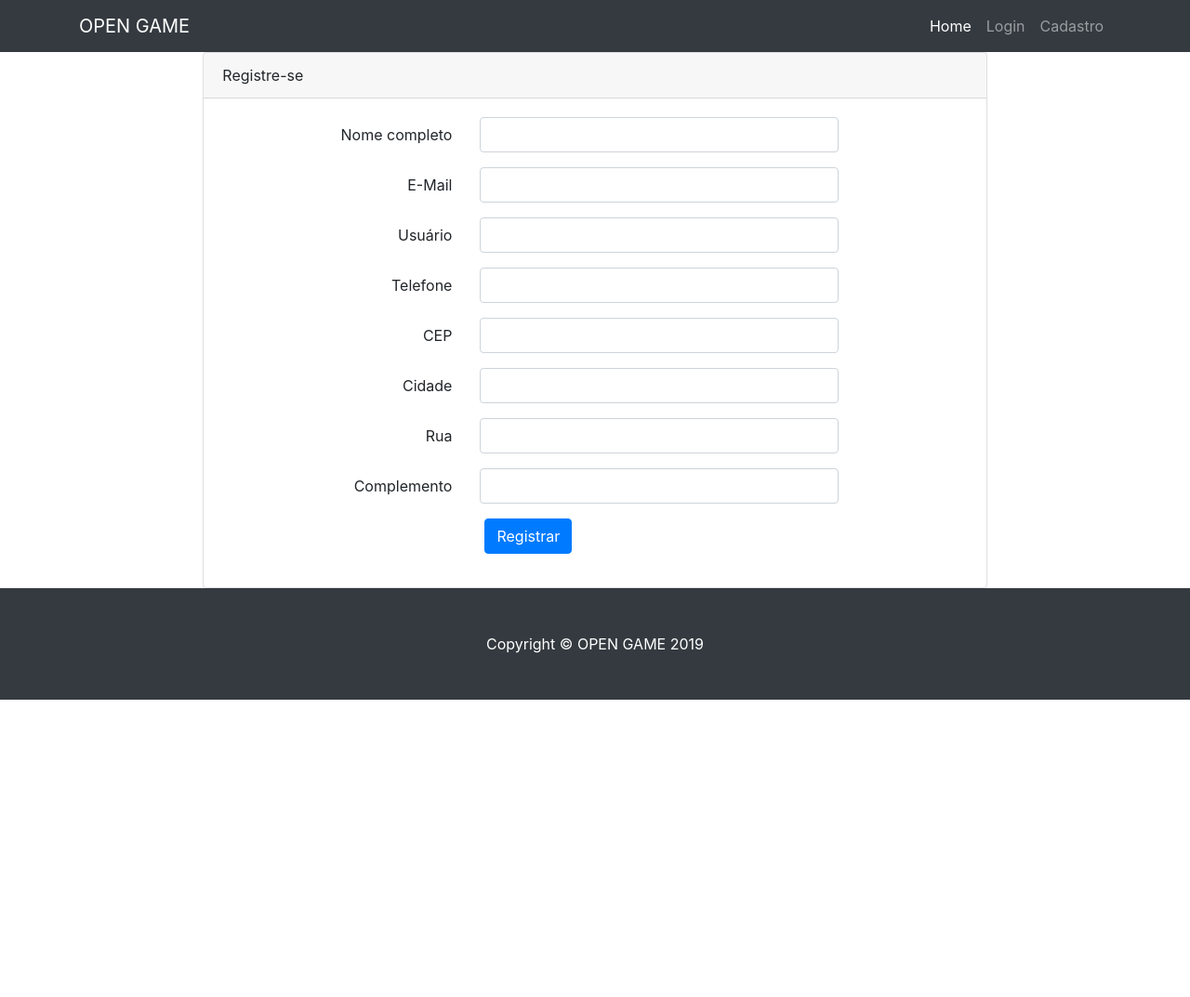
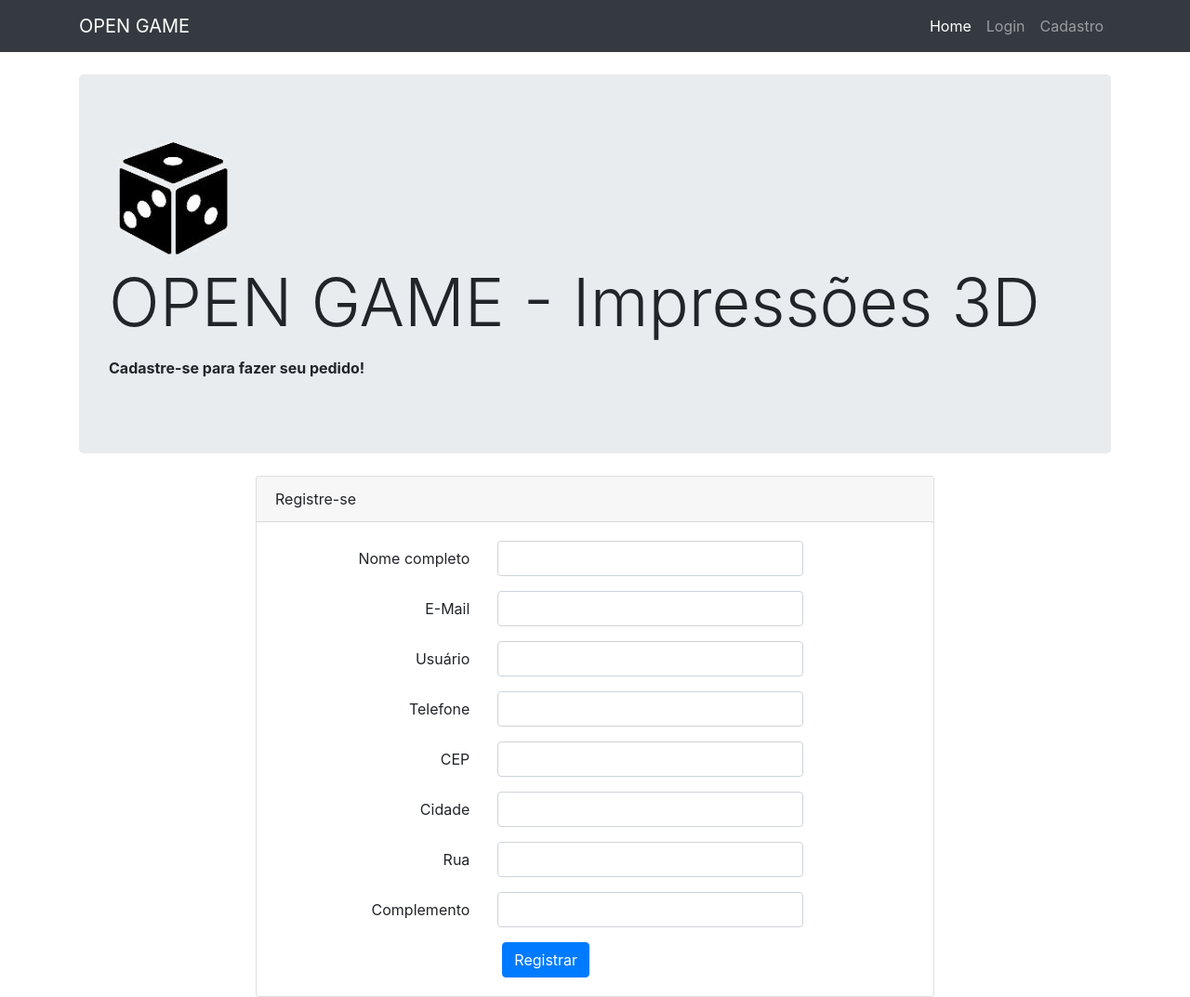
Before and after one commit to lordguimaraes/Open-Game, a plain HTML site: page Open-Game/cadastro.html in a window 1280 px wide. Shown: the top 1073 px of the page at 93% size. Before the commit the page ends 800 px from the top, so only its background shows below. Drawn offline with nearby package versions, Linux system fonts and the light colour scheme.

Commit message:
Add files via upload
Novo cadastro.

```diff
--- a/Open-Game/cadastro.html
+++ b/Open-Game/cadastro.html
@@ -1,10 +1,6 @@
-<link href="//maxcdn.bootstrapcdn.com/bootstrap/4.1.1/css/bootstrap.min.css" rel="stylesheet" id="bootstrap-css">
-<script src="//maxcdn.bootstrapcdn.com/bootstrap/4.1.1/js/bootstrap.min.js"></script>
-<script src="//cdnjs.cloudflare.com/ajax/libs/jquery/3.2.1/jquery.min.js"></script>
-<!------ Include the above in your HEAD tag ---------->
+<!DOCTYPE html>
+<html lang="pt-br" ng-app="openGameApp">
 
-<!doctype html>
-<html lang="en">
 <head>
 
   <meta charset="utf-8">
@@ -19,9 +15,10 @@
 
   <!-- Custom styles for this template -->
   <link href="css/estiloIndex.css" rel="stylesheet">
+  <link href="css/styleForms.css" rel="stylesheet">
+
 
 </head>
-<body>
 
 <body ng-controller="UserCtrl">
 
@@ -44,14 +41,35 @@
             <a class="nav-link" href="login.html">Login</a>
           </li>
           <li class="nav-item">
-            <a class="nav-link" href="cadastro.html">Cadastro</a>
+            <a class="nav-link" href="#">Cadastro</a>
           </li>
         </ul>
       </div>
     </div>
   </nav>
 
-<main class="my-form">
+  <!-- Page Content -->
+  <div class="container">
+
+
+    <!-- Jumbotron Header -->
+    <header class="jumbotron my-4">
+
+      <div ng-repeat="atributo in logoMarca">
+
+          <img ng-src="{{atributo.imagemUrl}}" alt="Logomarca da OPEN GAME" title="Logomarca da OPEN GAME">
+
+      </div>
+
+
+      <h1 class="display-3">OPEN GAME - Impressões 3D</h1>
+      <p class="lead"><p><strong>Cadastre-se para fazer seu pedido!</strong> </p>
+    </header>
+
+    <!-- Page Features -->
+
+
+     <main class="my-form">
     <div class="cotainer">
         <div class="row justify-content-center">
             <div class="col-md-8">
@@ -129,7 +147,13 @@
     </div>
 
 </main>
-<!-- Footer -->
+
+
+
+  </div>
+  <!-- /.container -->
+
+  <!-- Footer -->
   <footer class="py-5 bg-dark">
     <div class="container">
       <p class="m-0 text-center text-white">Copyright &copy; OPEN GAME 2019</p>
@@ -143,6 +167,6 @@
   <script src = "https://ajax.googleapis.com/ajax/libs/angularjs/1.6.3/angular.min.js"></script>
   <script src="js/openGameApp.js"></script>
 
+</body>
 
-</body>
 </html>
--- /dev/null
+++ b/Open-Game/css/styleForms.css
@@ -0,0 +1,5 @@
+.my-form
+{
+    padding-bottom: 25px;
+
+}
```
